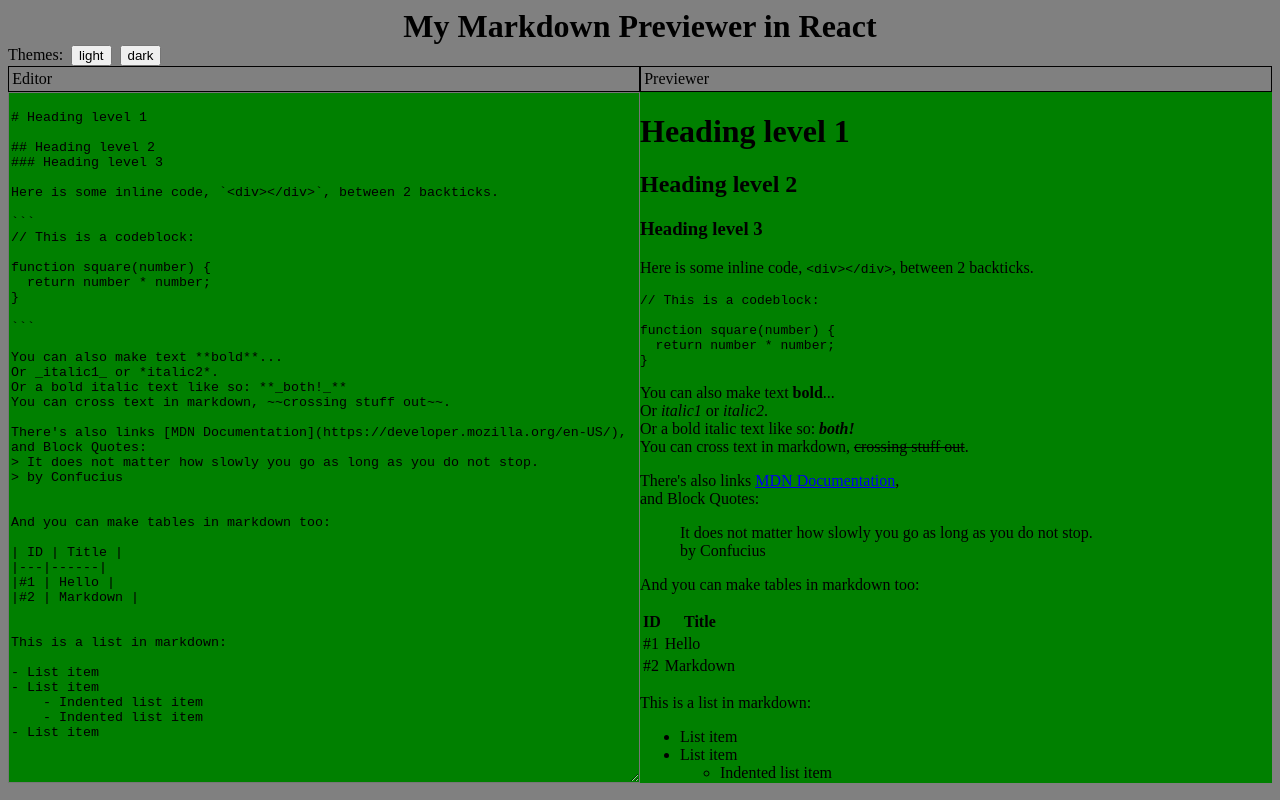
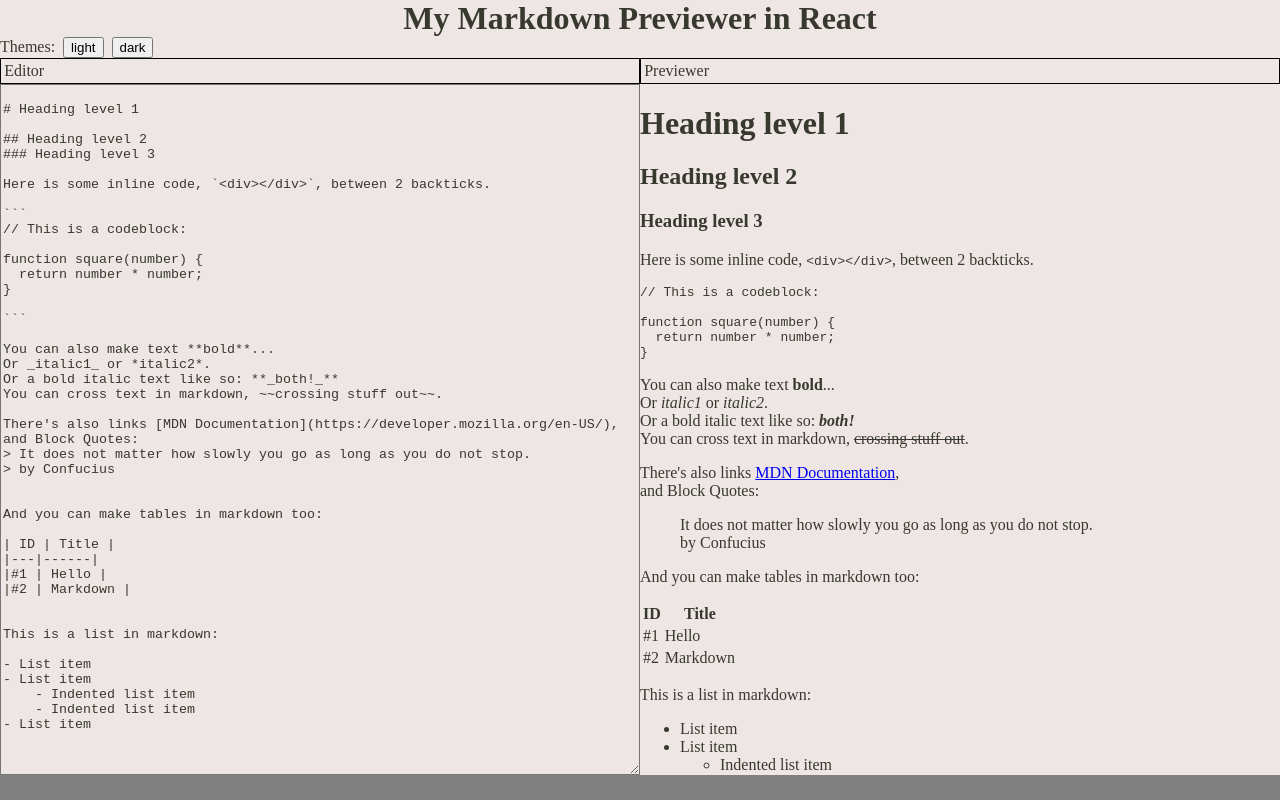
Before and after one commit to costik2020/0022-markdown-previewer, a React (Create React App) app: page / in a window 1280 px wide. Built offline with nearby package versions, Linux system fonts and the light colour scheme.

Commit message:
checkpoint

```diff
--- a/src/App.css
+++ b/src/App.css
@@ -4,13 +4,24 @@
 
 :root {
     --theme-bg-color: grey;
+    --theme-fg-color: black;
 }
 
 
 
 /*Theme light*/
 .light {
-    --theme-bg-color: green ;
+    --theme-bg-color: #EEE5E5  ;
+    --theme-fg-color: #37392E ;
+/*
+#EEE5E5
+#19647E
+#28AFB0
+#DDCECD
+#37392E
+
+*/
+
 }
 
 .dark {
@@ -18,11 +29,22 @@
 }
 
 
+html {
+    background-color: var(--theme-bg-color);
+}
 
 .myMarkdownApp {
     text-align: center;
     padding: 0;
     margin: 0;
+    background-color: var(--theme-bg-color);
+    color: var(--theme-fg-color);
+
+}
+
+.themes {
+    background-color: var(--theme-bg-color);
+    color: var(--theme-fg-color);
 }
 
 .themes button {
@@ -32,6 +54,7 @@
 
 .container {
      display: flex;
+    color: var(--theme-fg-color);
  }
 
  .editorWrap, .previewWrap {
@@ -44,6 +67,8 @@
      border: 0.1rem solid black;
      height: 1.6rem;
      padding: 0.2rem;
+    background-color: var(--theme-bg-color);
+    color: var(--theme-fg-color);
 
  }
 
@@ -58,6 +83,8 @@
     overflow-y: scroll;
     scrollbar-color: grey transparent;
     scrollbar-width: thick;
+    background-color: var(--theme-bg-color);
+    color: var(--theme-fg-color);
 
  }
 
@@ -70,7 +97,7 @@
     scrollbar-width: thick;
 
     background-color: var(--theme-bg-color);
-
+    color: var(--theme-fg-color);
 }
 
 
@@ -82,6 +109,7 @@
 
 
 body {
+    margin: 0;
     background: var(--theme-bg-color);
 }
 
```
